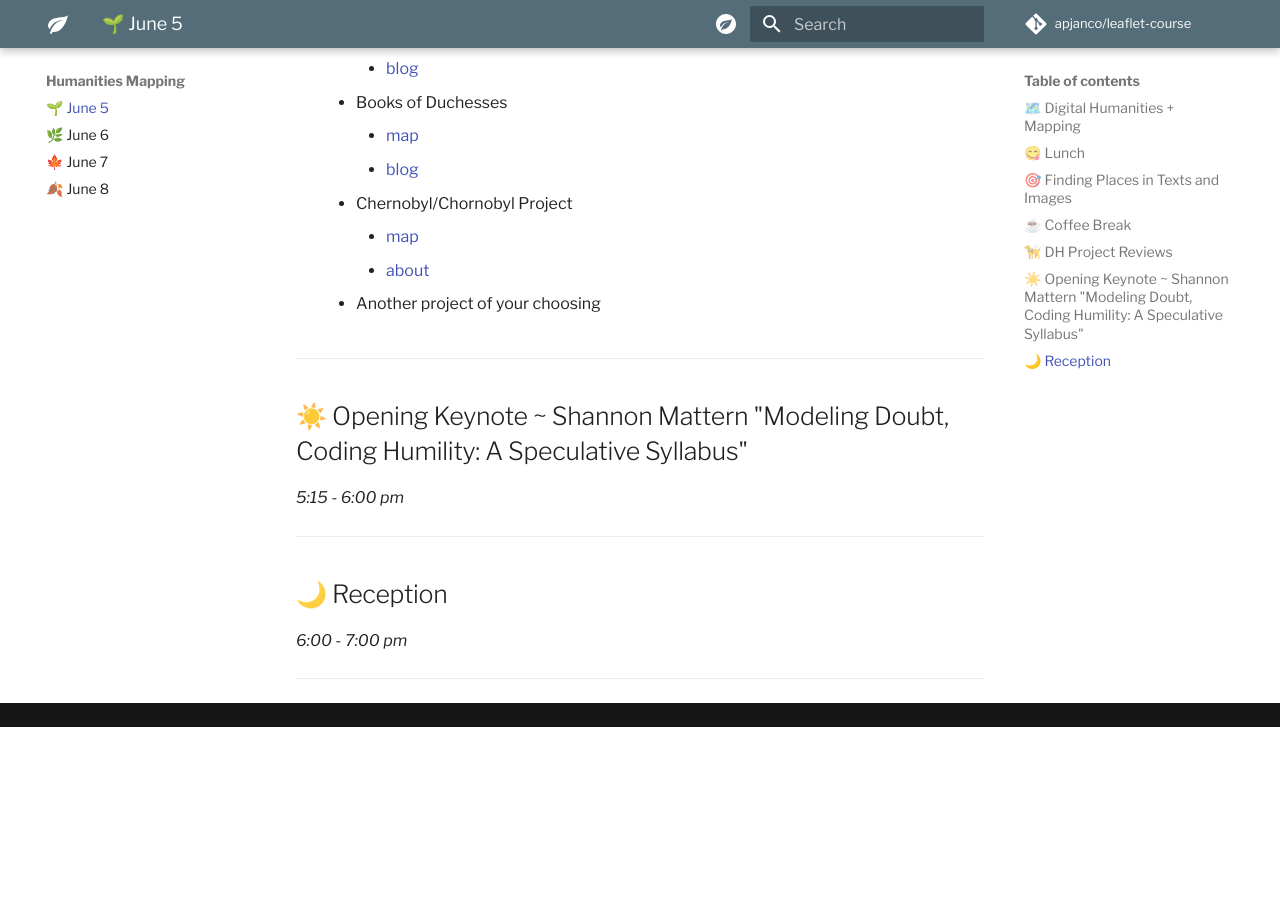
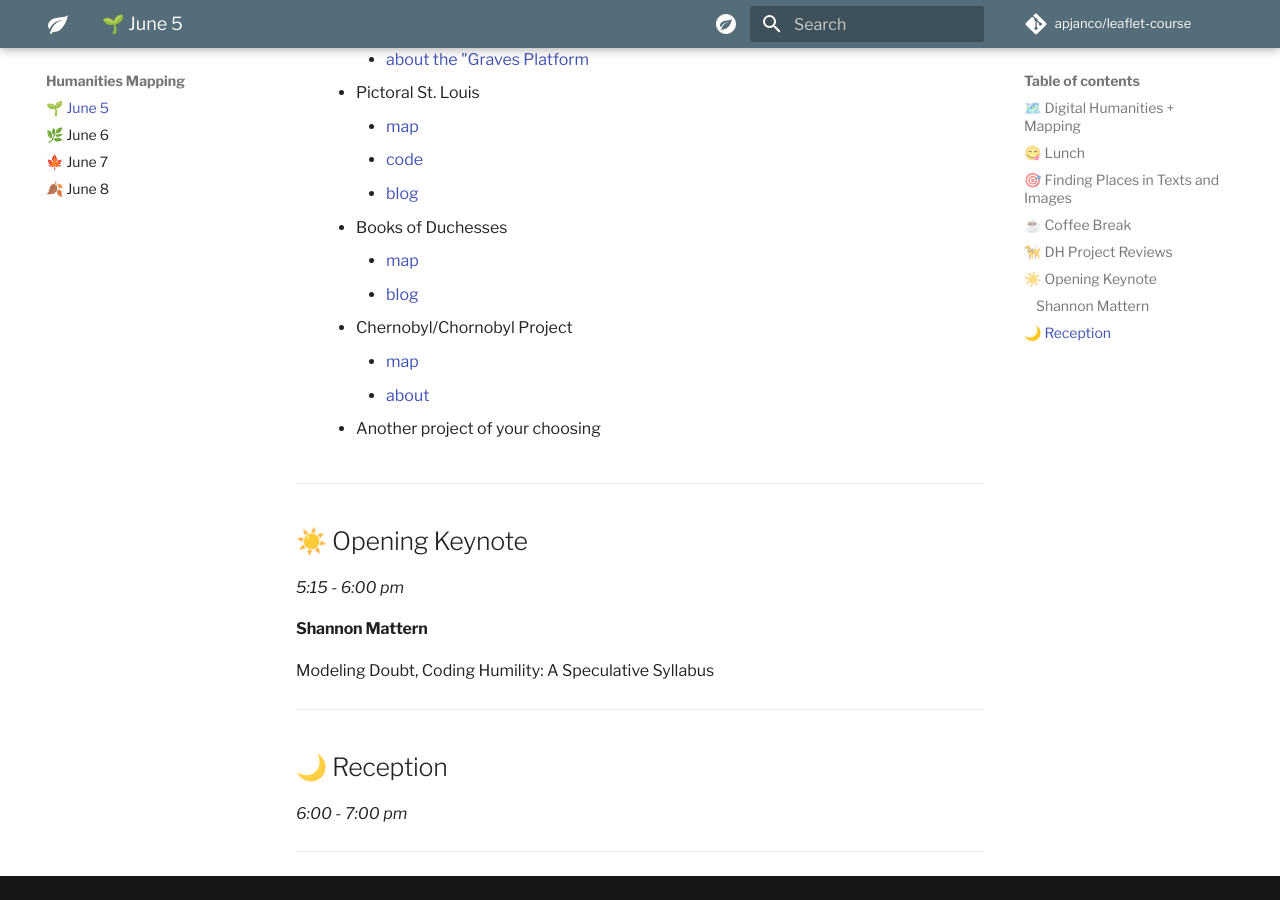
Before and after one commit to apjanco/leaflet-course, an MkDocs documentation site: the page built from docs/day1.md, in a window 1280 px wide and 900 px high, scrolled down 1609 px. Built offline with MkDocs 1.6.1 and Material for MkDocs 9.7.7, drawn with Linux system fonts in a browser that asks for light colours; before the commit the page ends 2336 px from its top, so only the background shows below that; some of the changed text lies outside the part shown.

```diff
--- a/docs/day1.md
+++ b/docs/day1.md
@@ -70,8 +75,11 @@ _3:30 - 5:00 pm (90 minutes)_
 <hr>
 
 
-## ☀️ Opening Keynote ~ Shannon Mattern "Modeling Doubt, Coding Humility: A Speculative Syllabus"
+## ☀️ Opening Keynote
 _5:15 - 6:00 pm_
+
+#### Shannon Mattern
+Modeling Doubt, Coding Humility: A Speculative Syllabus
 
 <hr>
 
```
Also changed, not shown: other parts of docs/day1.md (+5 -0 lines).
